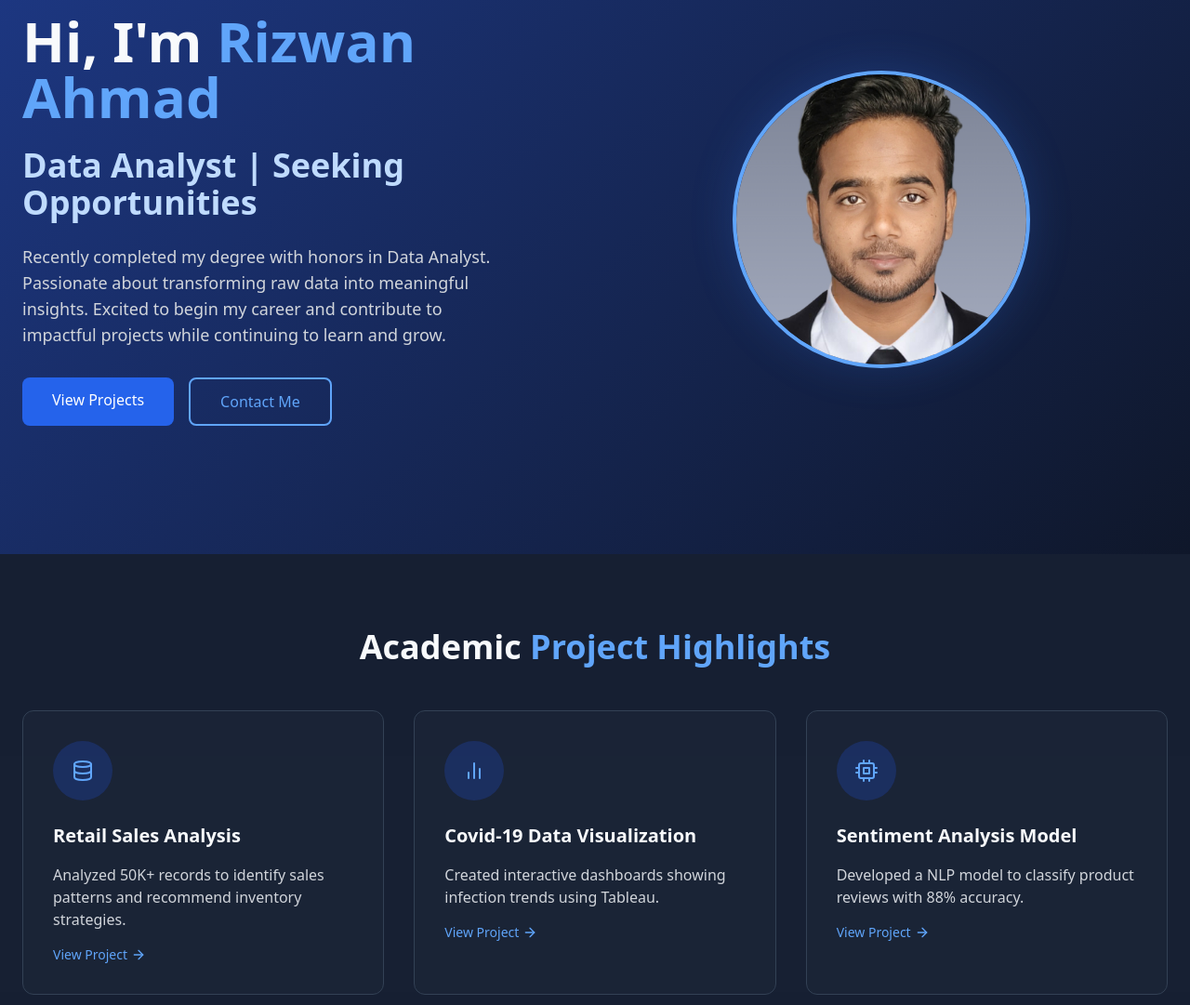
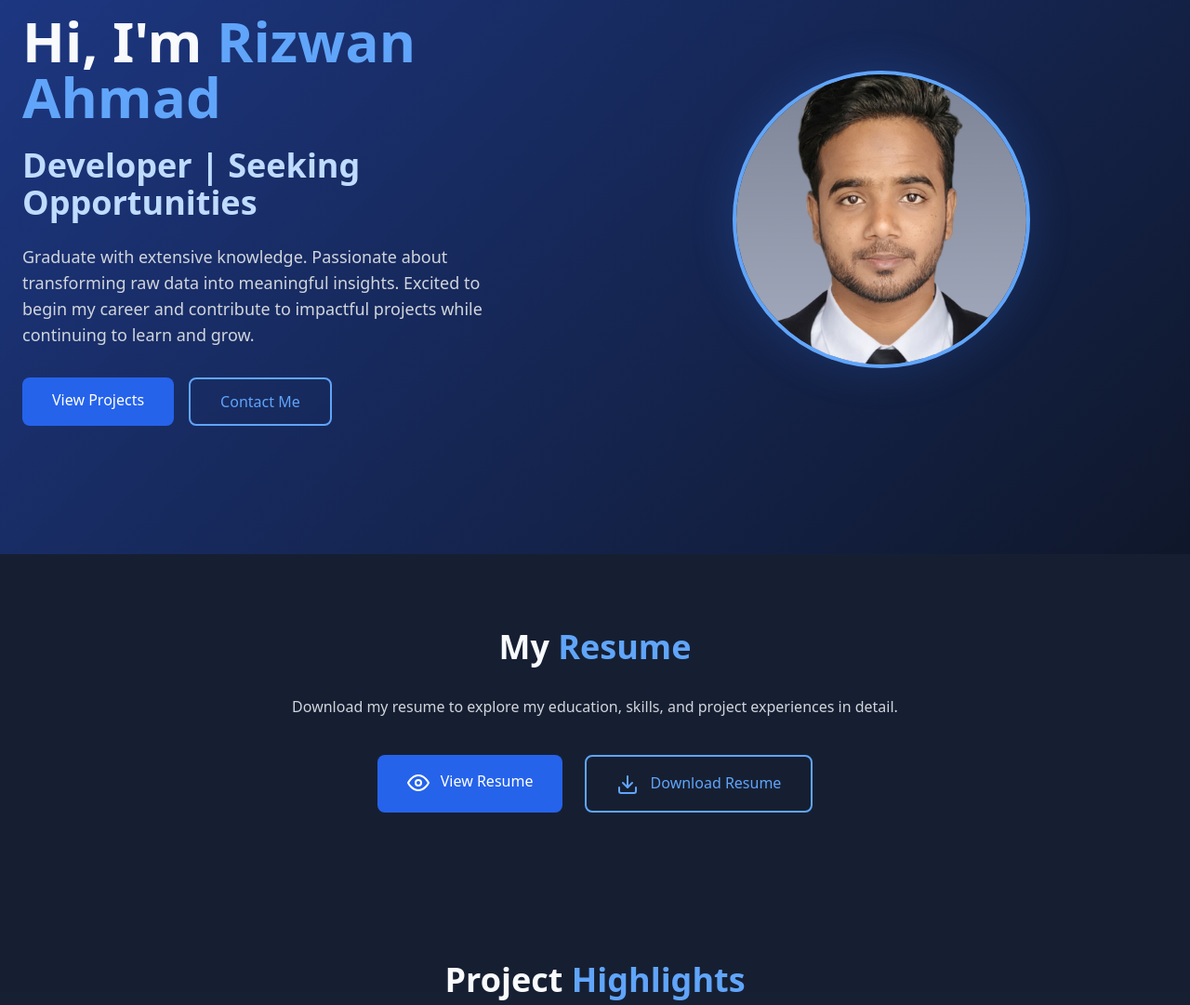
Before and after one commit to rizwan1019/Portfolio, a plain HTML site: page index.html in a window 1280 px wide. Shown: the part 204-1285 px from the top of the page at 93% size. Drawn offline with nearby package versions, Linux system fonts and the light colour scheme.

Commit message:
Add files via upload

```diff
--- a/index.html
+++ b/index.html
@@ -3,7 +3,7 @@
 <head>
     <meta charset="UTF-8">
     <meta name="viewport" content="width=device-width, initial-scale=1.0">
-    <title>Rizwan Ahmad | Data Analyst</title>
+    <title>Rizwan Ahmad | Developer</title>
     <script src="https://cdn.tailwindcss.com"></script>
     <link href="https://unpkg.com/aos@2.3.1/dist/aos.css" rel="stylesheet">
     <script src="https://cdn.jsdelivr.net/npm/feather-icons/dist/feather.min.js"></script>
@@ -82,10 +82,10 @@
                         Hi, I'm <span class="text-blue-400">Rizwan Ahmad</span>
                     </h1>
                     <h2 class="text-2xl md:text-4xl font-semibold mb-6 text-blue-200">
-                        Data Analyst | Seeking Opportunities
+                        Developer | Seeking Opportunities
                     </h2>
                     <p class="text-lg mb-8 text-gray-300 max-w-lg">
-                        Recently completed my degree with honors in Data Analyst. Passionate about transforming raw data into meaningful insights. Excited to begin my career and contribute to impactful projects while continuing to learn and grow.
+                        Graduate with extensive knowledge. Passionate about transforming raw data into meaningful insights. Excited to begin my career and contribute to impactful projects while continuing to learn and grow.
                     </p>
                     <div class="flex flex-wrap gap-4">
                         <a href="projects.html" class="button-hover bg-blue-600 hover:bg-blue-700 text-white px-8 py-3 rounded-lg font-medium transition duration-300">
@@ -106,13 +106,34 @@
         </div>
     </section>
 
+    <!-- Resume Section -->
+<section id="resume" class="py-20 bg-slate-800/50">
+    <div class="container mx-auto px-6 text-center">
+        <h2 class="text-3xl md:text-4xl font-bold mb-8" data-aos="fade-up">
+            My <span class="text-blue-400">Resume</span>
+        </h2>
+        <p class="text-gray-300 mb-10 max-w-2xl mx-auto" data-aos="fade-up">
+            Download my resume to explore my education, skills, and project experiences in detail.
+        </p>
+        <div class="flex justify-center gap-6 flex-wrap" data-aos="fade-up" data-aos-delay="100">
+            <a href="Rizwan_Ahmad.pdf" target="_blank" class="button-hover bg-blue-600 text-white px-8 py-4 rounded-lg font-medium transition duration-300">
+                <i data-feather="eye" class="inline mr-2"></i> View Resume
+            </a>
+            <a href="resume.pdf" download class="button-hover border-2 border-blue-400 text-blue-400 hover:bg-blue-400 hover:text-white px-8 py-4 rounded-lg font-medium transition duration-300">
+                <i data-feather="download" class="inline mr-2"></i> Download Resume
+            </a>
+        </div>
+    </div>
+</section>
+
+
     <!-- Scripts -->
     <script src="https://unpkg.com/aos@2.3.1/dist/aos.js"></script>
     <!-- Project Highlights Section -->
     <section id="projects-highlight" class="py-20 bg-slate-800/50">
         <div class="container mx-auto px-6">
             <h2 class="text-3xl md:text-4xl font-bold mb-12 text-center" data-aos="fade-up">
-                Academic <span class="text-blue-400">Project Highlights</span>
+                Project <span class="text-blue-400"> Highlights</span>
             </h2>
             <div class="grid grid-cols-1 md:grid-cols-3 gap-8">
                 <div class="bg-slate-800/50 rounded-xl p-8 border border-slate-700" data-aos="fade-up">
@@ -148,6 +169,8 @@
             </div>
         </div>
     </section>
+
+
 
     <!-- Featured Skills Section -->
     <section class="py-20 bg-slate-900">
@@ -246,7 +269,7 @@
     <!-- Call to Action -->
     <section class="py-20 bg-gradient-to-r from-blue-900/50 to-slate-900">
         <div class="container mx-auto px-6 text-center">
-            <h2 class="text-3xl md:text-4xl font-bold mb-6" data-aos="fade-up">Looking for a Junior Data Analyst?</h2>
+            <h2 class="text-3xl md:text-4xl font-bold mb-6" data-aos="fade-up">Looking for a Junior Developer?</h2>
             <p class="text-xl text-gray-300 mb-8 max-w-2xl mx-auto" data-aos="fade-up">I bring fresh perspectives, academic rigor, and passion for data. Let's explore how I can contribute to your team.</p>
             <div class="flex justify-center gap-4 flex-wrap">
                 <a href="contact.html" class="inline-block bg-blue-600 hover:bg-blue-700 text-white px-8 py-4 rounded-lg font-medium text-lg transition duration-300" data-aos="fade-up">
```
Also changed, not shown: 1 other file.
